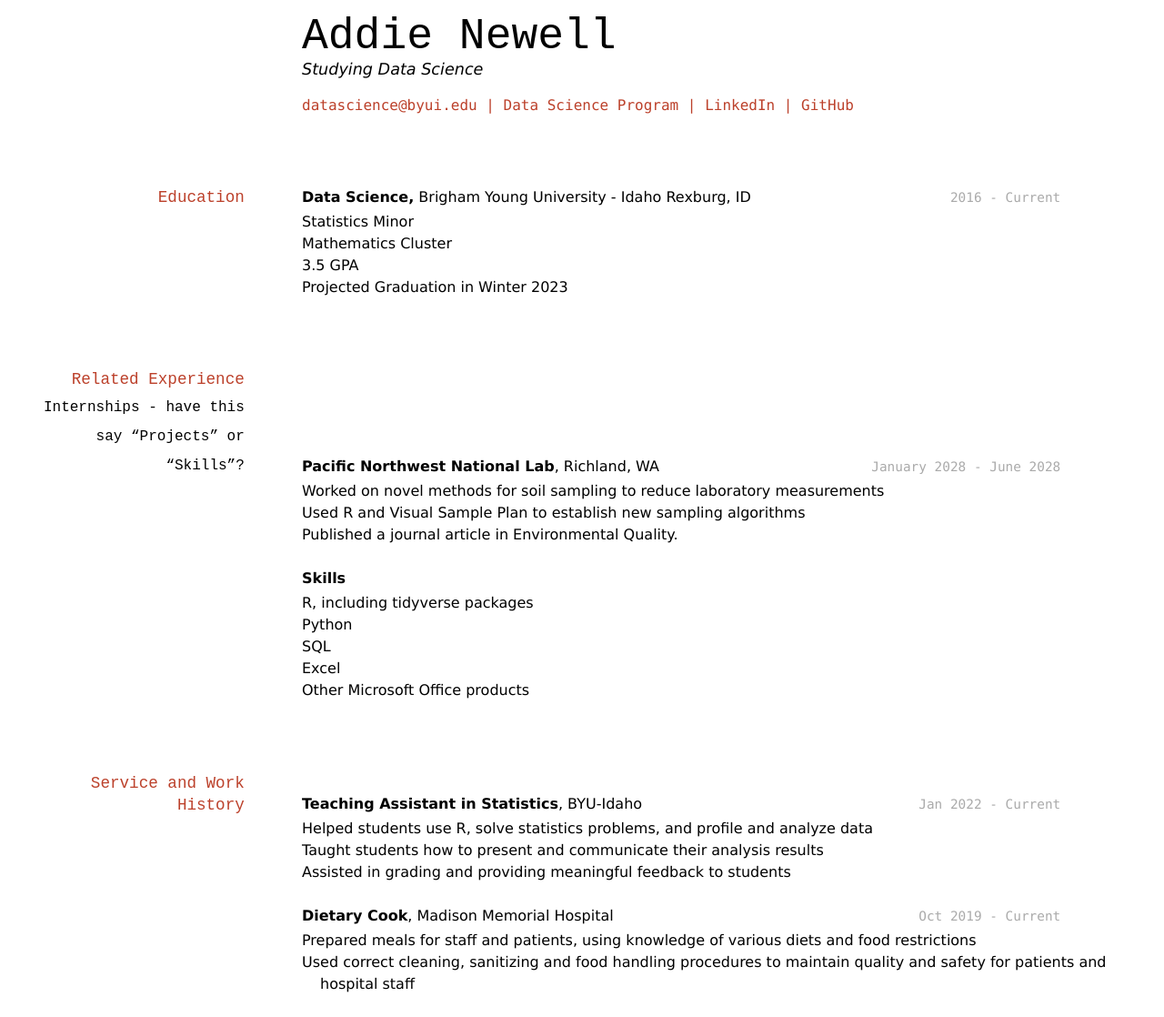
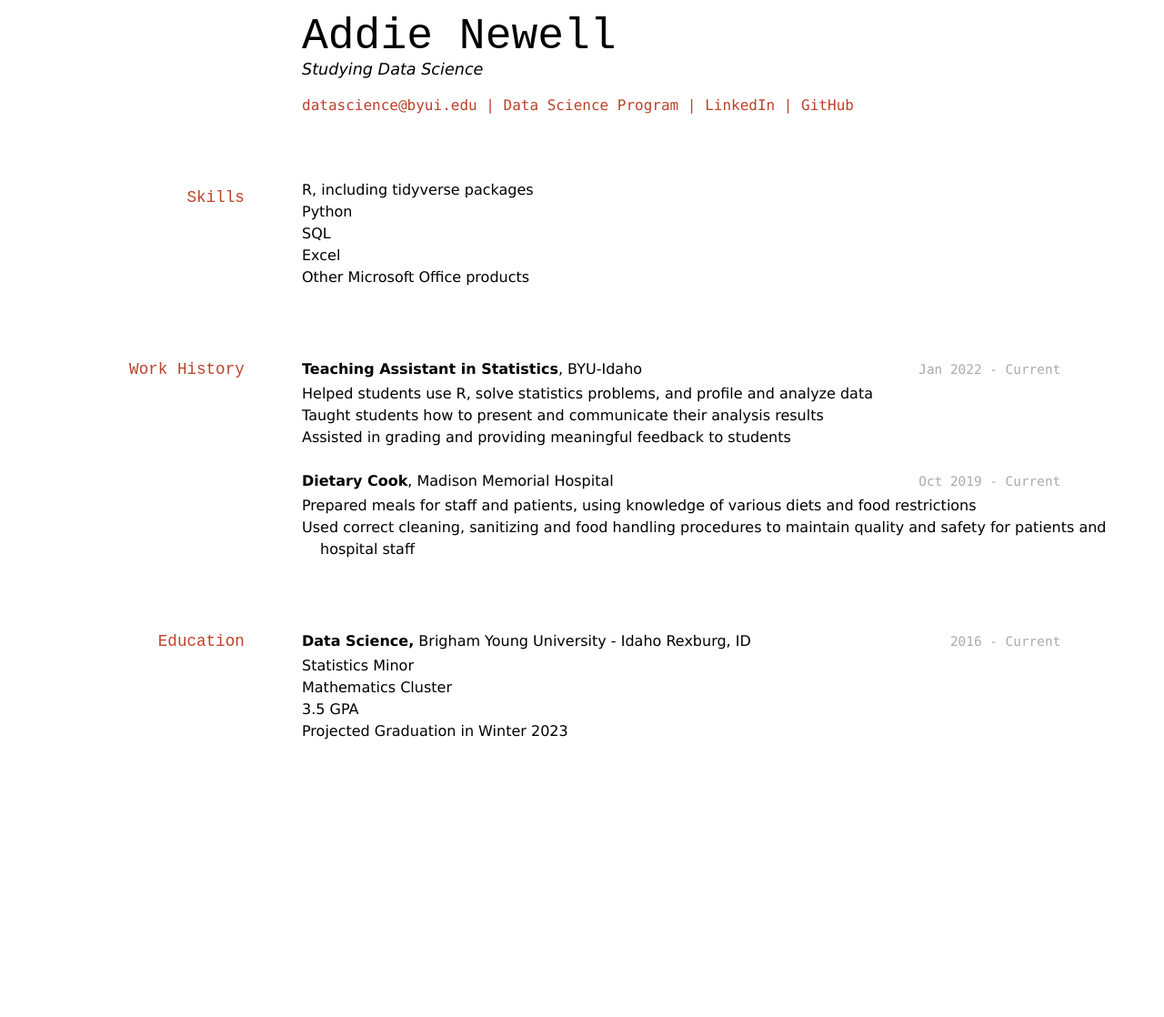
Before and after one commit to byuids-resumes/newella_resume, a Jekyll site: the page built from docs/index.md, in a window 1280 px wide. Shown: the whole page at 91% size. Built offline with Jekyll 4.4.1, drawn with Linux system fonts in a browser that asks for light colours; after the commit the page ends 900 px from its top, so only the background shows below that.

```diff
--- a/docs/index.md
+++ b/docs/index.md
@@ -9,34 +9,13 @@ Studying Data Science
 <a href="datascience@byui.edu">datascience@byui.edu</a>
 | <a href="https://byuidatascience.github.io/development.html">Data Science Program</a>
 | <a href="https://www.linkedin.com/groups/13537407/">LinkedIn</a>
-| <a href="https://github.com/byuids-resumes">GitHub</a>
+| <a href="https://github.com/addien1">GitHub</a>
 </div>
 
 <!-- https://www.monique.tech/the-art-of-markdown -->
 
-## Education
+## Skills
 
-`2016 - Current`
-__Data Science,__ Brigham Young University - Idaho
-Rexburg, ID
-- Statistics Minor
-- Mathematics Cluster
-- 3.5 GPA
-- Projected Graduation in Winter 2023
-
-
-## Related Experience
-
-### Internships - have this say "Projects" or "Skills"?
-
-`January 2028 - June 2028`
-__Pacific Northwest National Lab__, Richland, WA
-
-- Worked on novel methods for soil sampling to reduce laboratory measurements
-- Used R and Visual Sample Plan to establish new sampling algorithms
-- Published a journal article in Environmental Quality.
-
-__Skills__
 - R, including tidyverse packages
 - Python
 - SQL
@@ -44,7 +23,7 @@ __Skills__
 - Other Microsoft Office products
 
 
-## Service and Work History
+## Work History
 
 `Jan 2022 - Current`
 __Teaching Assistant in Statistics__, BYU-Idaho
```
Also changed, not shown: other parts of docs/index.md (+10 -0 lines).
